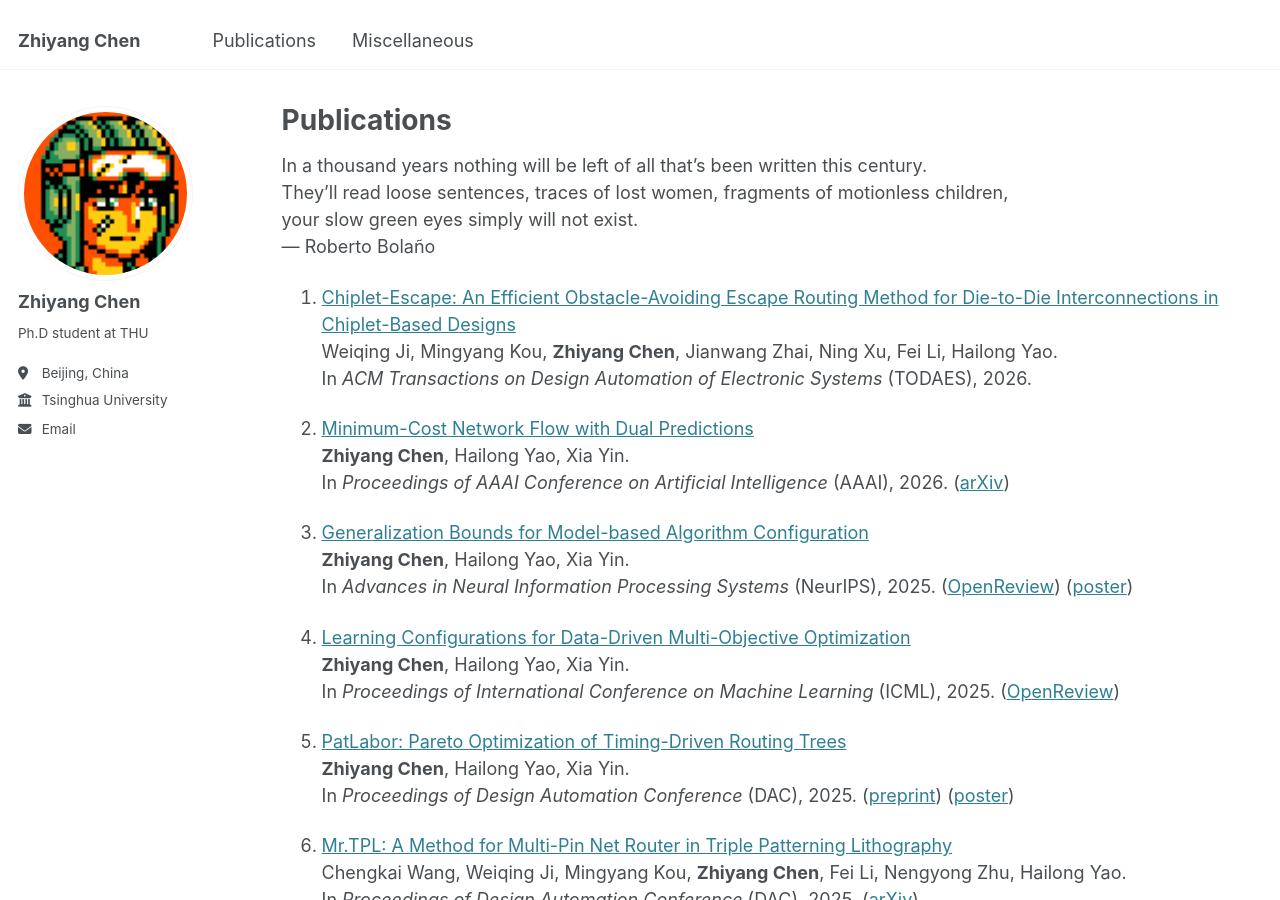
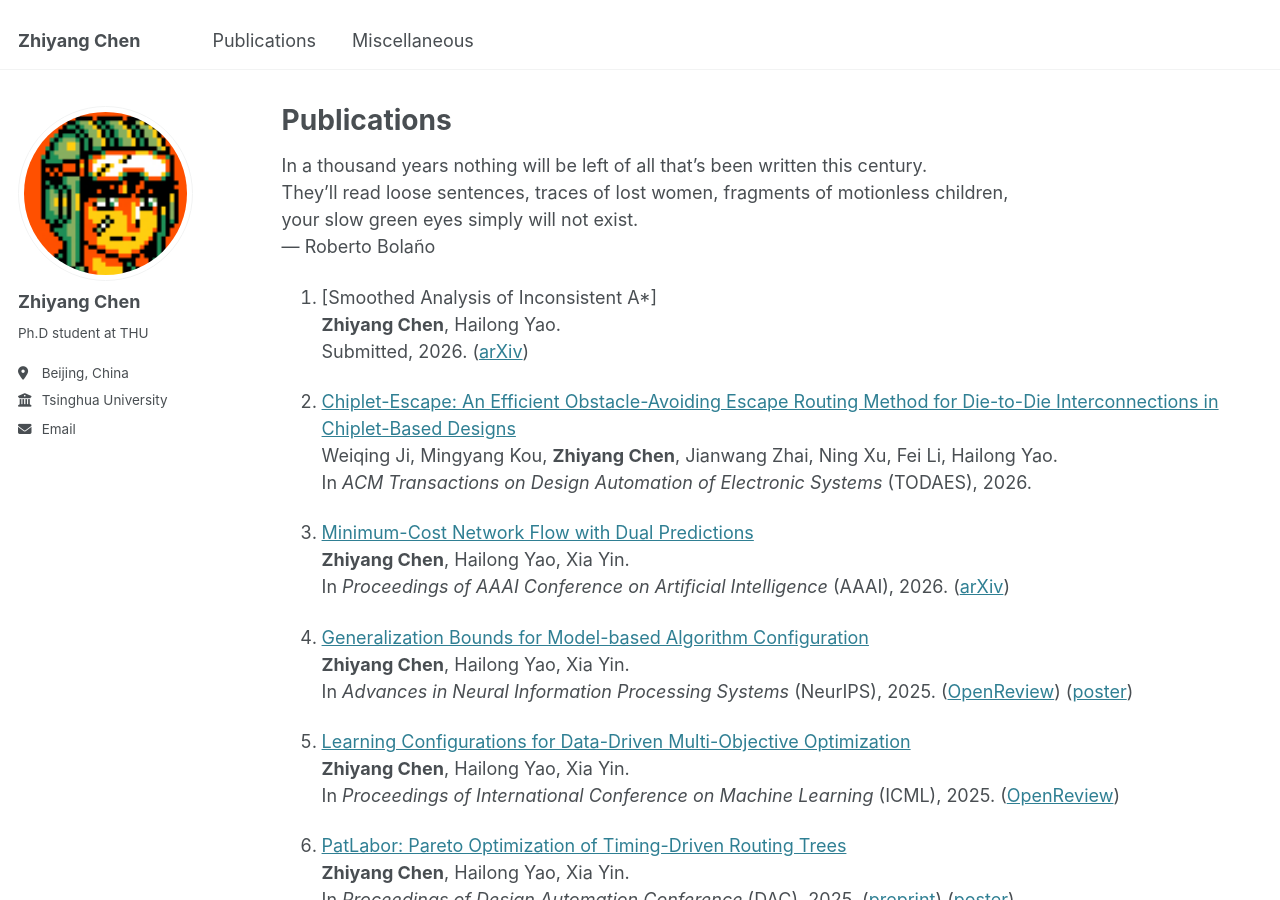
Before and after one commit to chen-zhi-yang/chen-zhi-yang.github.io, a Jekyll site: the page built from _pages/publications.md, in a window 1280 px wide and 900 px high. Built offline with Jekyll 4.4.1, drawn with Linux system fonts in a browser that asks for light colours.

Commit message:
Add pubs

```diff
--- a/_pages/publications.md
+++ b/_pages/publications.md
@@ -15,6 +15,10 @@ In a thousand years nothing will be left of all that's been written this century
 They'll read loose sentences, traces of lost women, fragments of motionless children,
 your slow green eyes simply will not exist.
 --- Roberto Bolaño
+
+1. [Smoothed Analysis of Inconsistent A\*]
+**Zhiyang Chen**, Hailong Yao.
+Submitted, 2026. ([arXiv](https://arxiv.org/abs/2609.23680))
 
 1. [Chiplet-Escape: An Efficient Obstacle-Avoiding Escape Routing Method for Die-to-Die Interconnections in Chiplet-Based Designs](https://dl.acm.org/doi/10.1145/3829370)
 Weiqing Ji, Mingyang Kou, **Zhiyang Chen**, Jianwang Zhai, Ning Xu, Fei Li, Hailong Yao.
```
